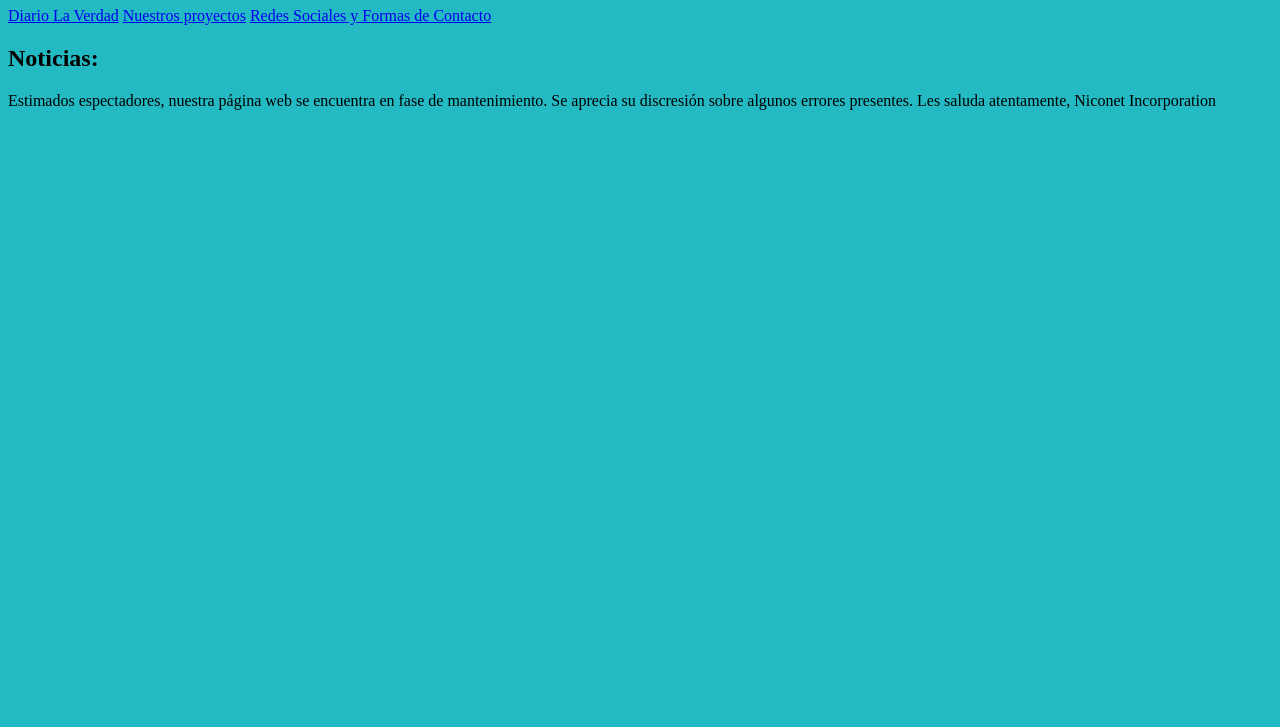
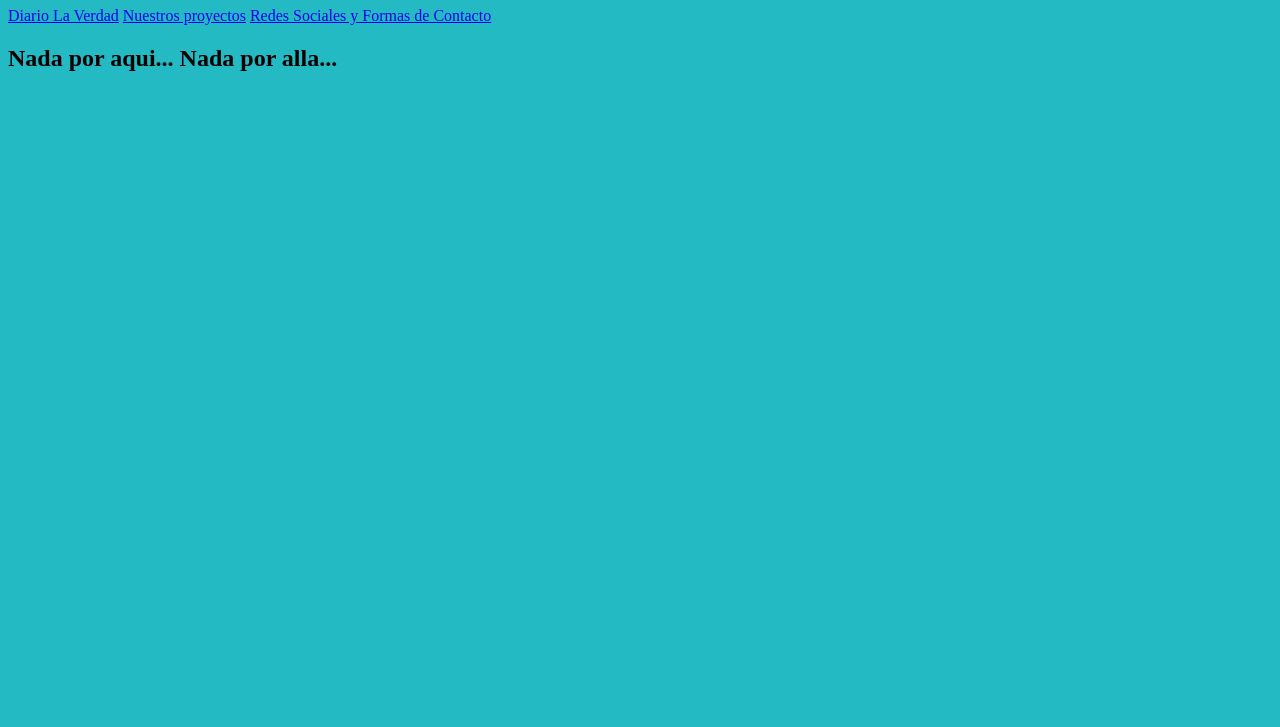
Before and after one commit to NiconetIncorporation/niconet, a plain HTML site: page index.html in a window 1280 px wide. Shown: the part 73-800 px from the top of the page. Drawn offline with Linux system fonts and the light colour scheme.

Commit message:
Update index.html

```diff
--- a/index.html
+++ b/index.html
@@ -10,10 +10,7 @@
     <a href="https://niconetincorporation.github.io/diariolaverdad">Diario La Verdad</a>
     <a href="nuestrasapps.html">Nuestros proyectos</a>
     <a href="contactenos.html">Redes Sociales y Formas de Contacto</a>
-    <h2>Noticias:</h2>
-    <p>Estimados espectadores, nuestra página web se encuentra en fase de mantenimiento.
-    Se aprecia su discresión sobre algunos errores presentes.
-    Les saluda atentamente, Niconet Incorporation</p>
+    <h2>Nada por aqui... Nada por alla...</h2>
 
 </head>
 <body style="background-color: #23bac4;">
```
